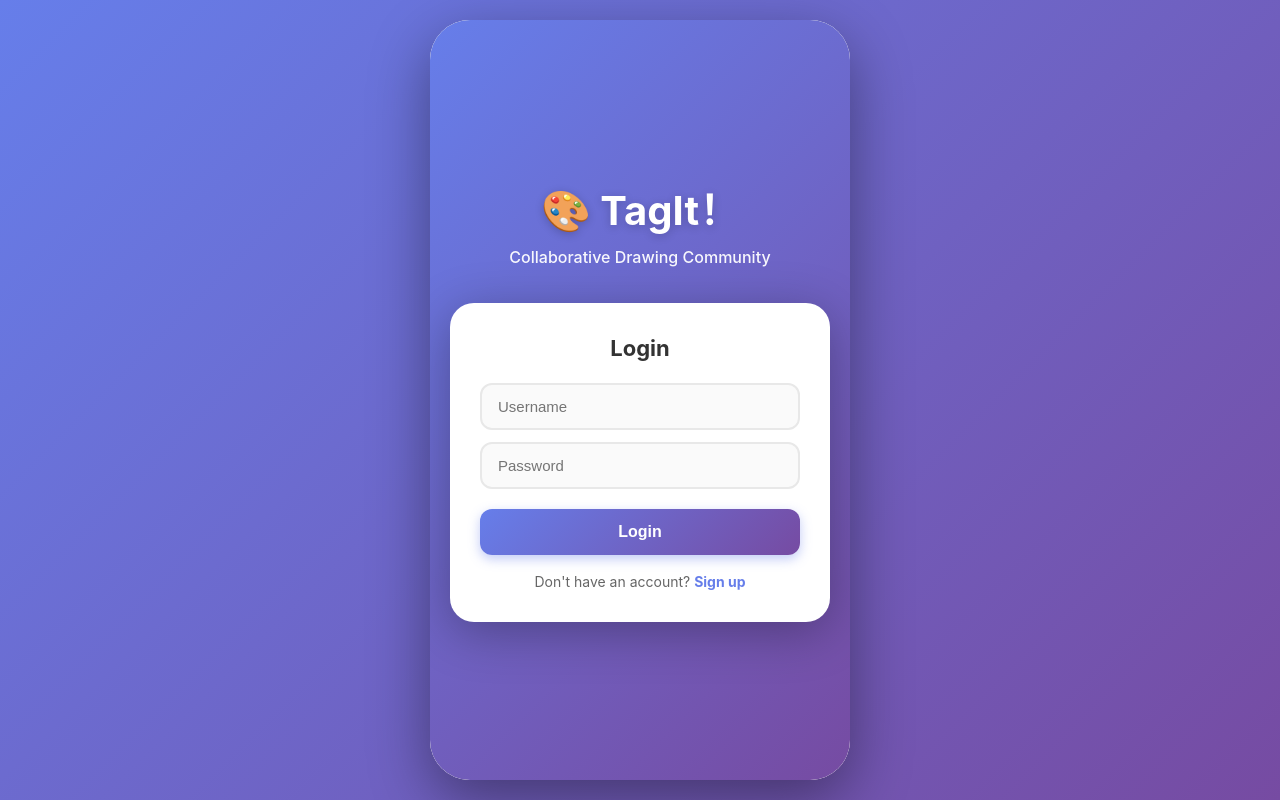
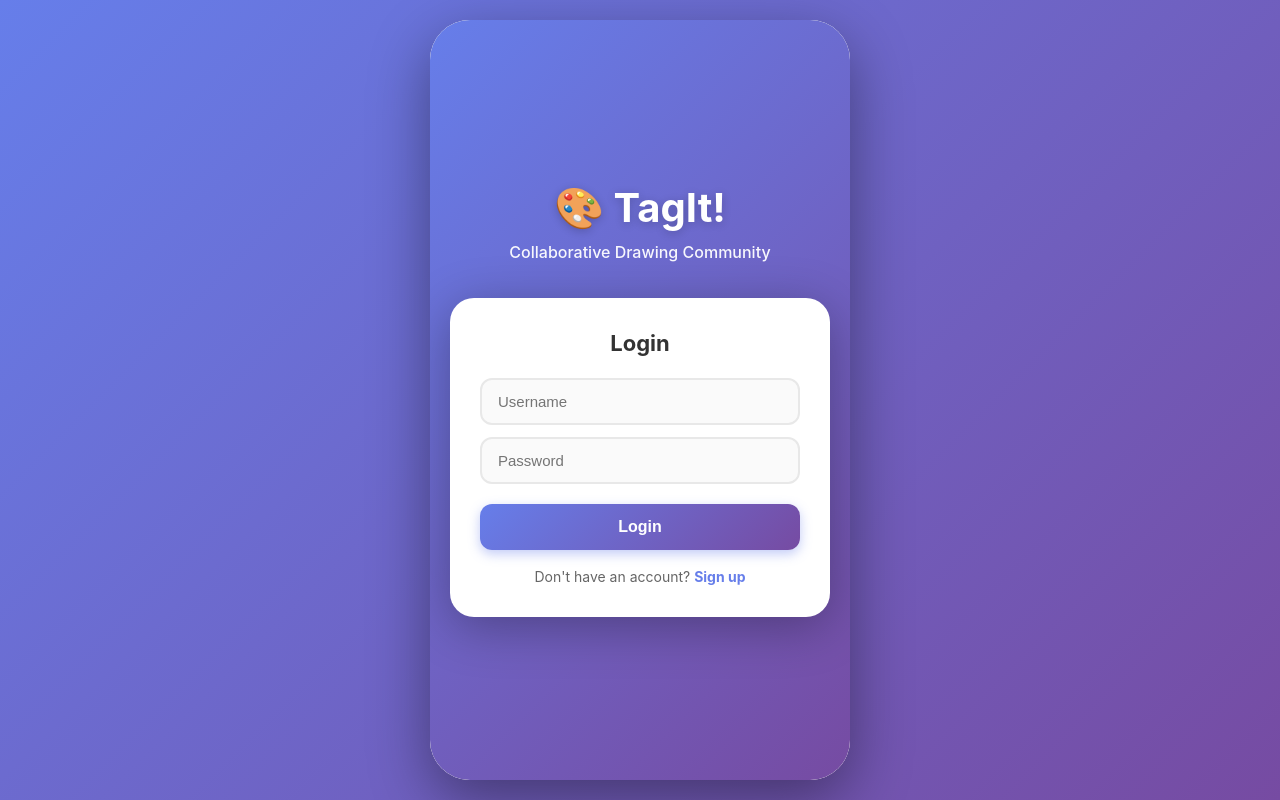
Before and after one commit to Jack-710/draw, a website: page public/index.html in a window 1280 px wide. Drawn offline with Linux system fonts and the light colour scheme.

Commit message:
Update index.html

```diff
--- a/public/index.html
+++ b/public/index.html
@@ -14,7 +14,7 @@
     <div class="page" id="loginPage">
       <div class="login-container">
         <div class="login-header">
-          <h1>🎨 TagIt！</h1>
+          <h1>🎨 TagIt!</h1>
           <p>Collaborative Drawing Community</p>
         </div>
 
```
